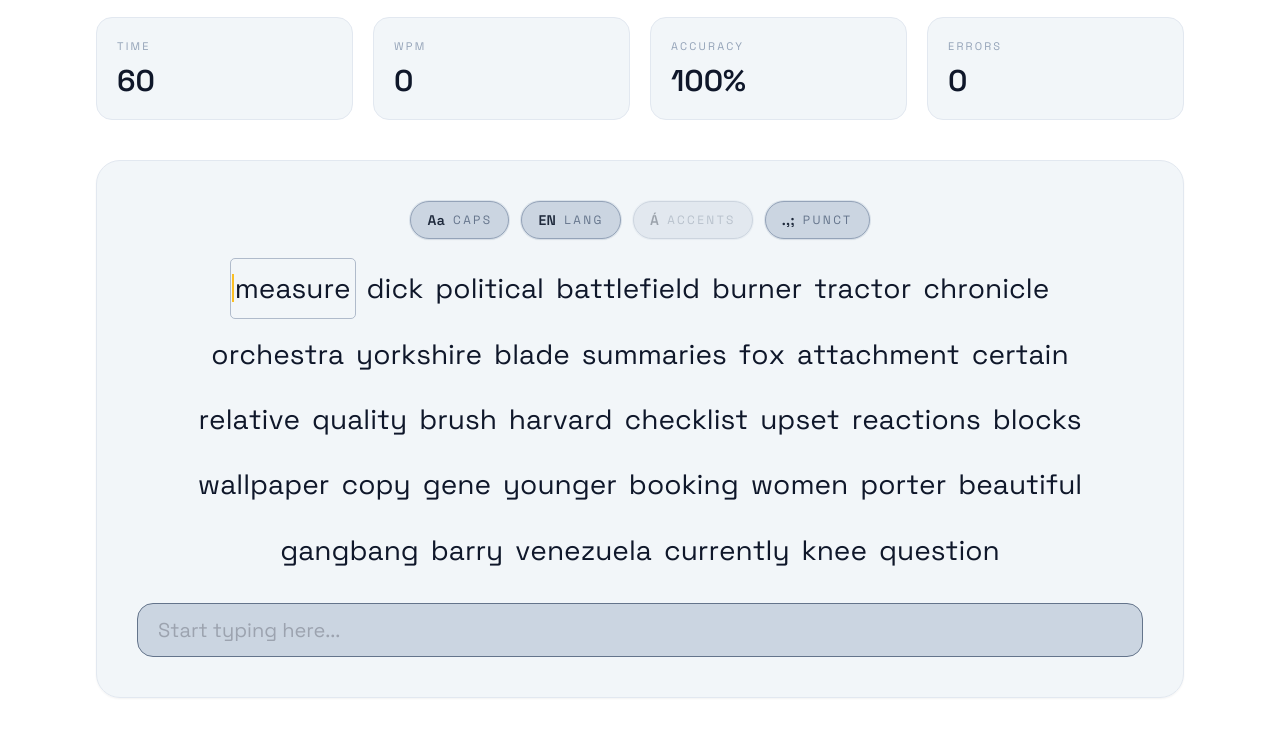
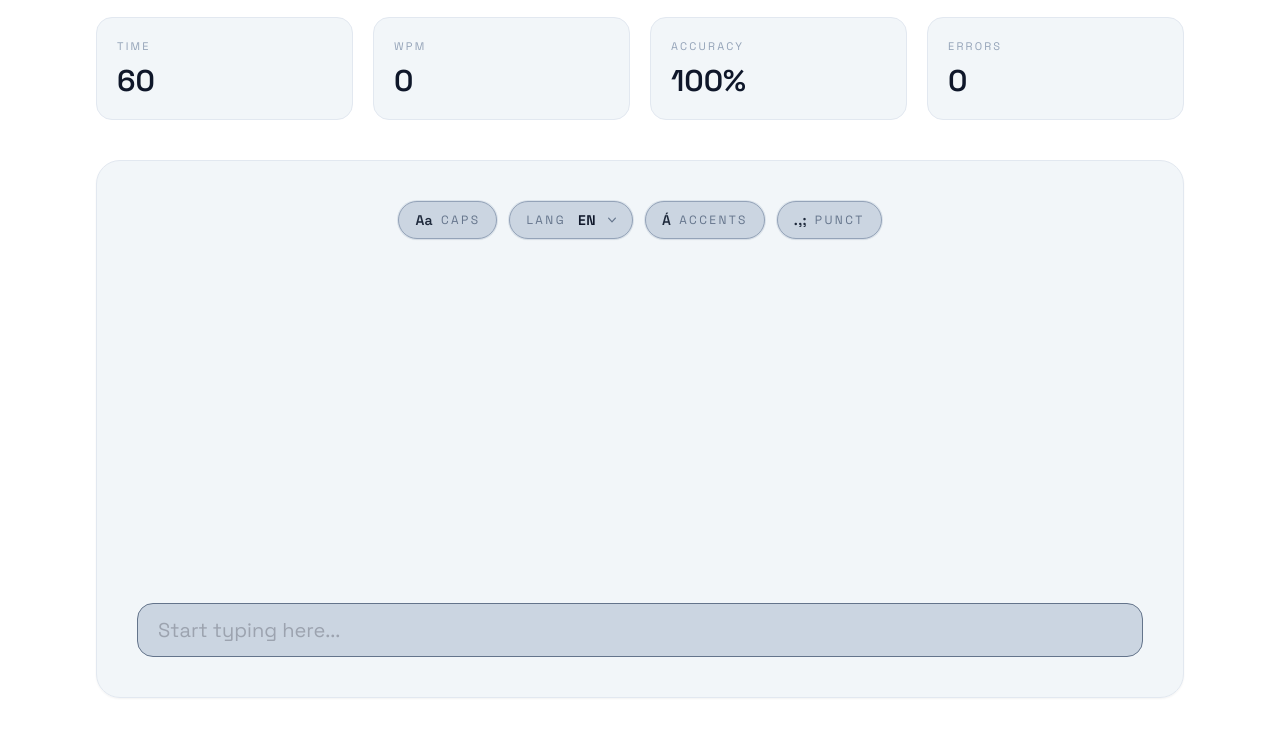
Before and after one commit to checo99dlg/Typing-Web, a Flask app: page / in a window 1280 px wide. Shown: the part 273-1011 px from the top of the page. Run offline with Flask 3, Linux system fonts and the light colour scheme; some libraries are stand-ins or nearby versions.

Commit message:
Add chevron icon to language dropdown

```diff
--- a/templates/index.html
+++ b/templates/index.html
@@ -209,10 +209,19 @@
             <span class="text-sm font-semibold tracking-wide">Aa</span>
             <span class="text-xs uppercase tracking-[0.2em] text-slate-500 dark:text-slate-400">Caps</span>
           </button>
-          <button id="languageToggle" type="button" class="group relative z-10 inline-flex items-center gap-2 rounded-full border border-slate-400 bg-slate-300 px-4 py-2 text-slate-800 shadow-sm ring-1 ring-slate-300/60 transition hover:bg-slate-200 dark:border-slate-600 dark:bg-slate-800 dark:text-slate-100 dark:ring-slate-600/60 dark:hover:bg-slate-700" aria-pressed="false" aria-label="Toggle language">
-            <span class="text-sm font-semibold tracking-wide">EN</span>
+          <label class="group relative z-10 inline-flex items-center gap-3 rounded-full border border-slate-400 bg-slate-300 px-4 py-2 text-slate-800 shadow-sm ring-1 ring-slate-300/60 transition hover:bg-slate-200 dark:border-slate-600 dark:bg-slate-800 dark:text-slate-100 dark:ring-slate-600/60 dark:hover:bg-slate-700">
             <span class="text-xs uppercase tracking-[0.2em] text-slate-500 dark:text-slate-400">Lang</span>
-          </button>
+            <select id="languageToggle" class="appearance-none bg-transparent pr-5 text-sm font-semibold tracking-wide text-slate-900 focus:outline-none dark:text-slate-100" aria-label="Select language">
+              <option value="en">EN</option>
+              <option value="es">ES</option>
+              <option value="fr">FR</option>
+            </select>
+            <span class="pointer-events-none absolute right-3 flex h-4 w-4 items-center justify-center text-slate-500 dark:text-slate-400" aria-hidden="true">
+              <svg viewBox="0 0 20 20" fill="currentColor" class="h-4 w-4">
+                <path fill-rule="evenodd" d="M5.23 7.21a.75.75 0 0 1 1.06.02L10 11.19l3.71-3.96a.75.75 0 1 1 1.08 1.04l-4.24 4.52a.75.75 0 0 1-1.08 0L5.21 8.27a.75.75 0 0 1 .02-1.06Z" clip-rule="evenodd" />
+              </svg>
+            </span>
+          </label>
           <button id="accentToggle" type="button" class="group relative z-10 inline-flex items-center gap-2 rounded-full border border-slate-400 bg-slate-300 px-4 py-2 text-slate-800 shadow-sm ring-1 ring-slate-300/60 transition hover:bg-slate-200 dark:border-slate-600 dark:bg-slate-800 dark:text-slate-100 dark:ring-slate-600/60 dark:hover:bg-slate-700" aria-pressed="false" aria-label="Toggle accents">
             <span class="text-sm font-semibold tracking-wide">Á</span>
             <span class="text-xs uppercase tracking-[0.2em] text-slate-500 dark:text-slate-400">Accents</span>
```
